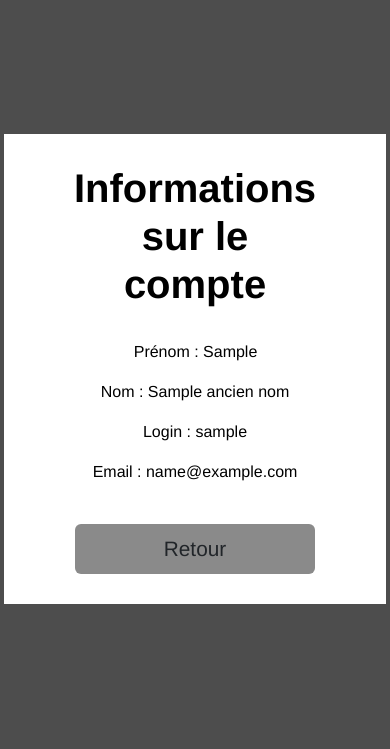
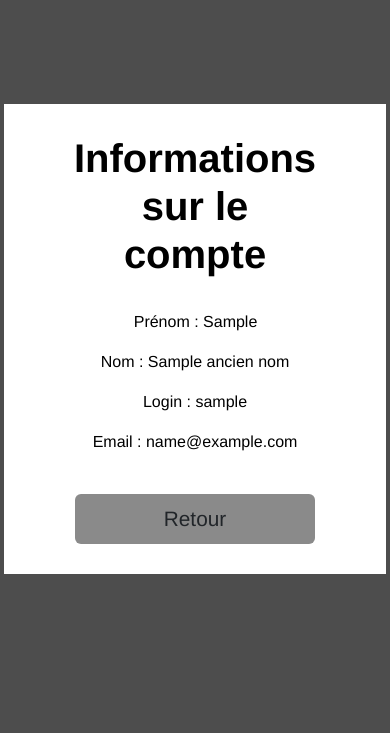
Before and after one commit to Bratoun/SAE_S3_DevWeb, a PHP site: template festiplan/vues/vue_profil.php in a window 390 px wide. Shown: the part 111-860 px from the top of the page. Run offline with PHP 8.4, Linux system fonts and the light colour scheme; the template is opened without the code that fills it: most values are stand-ins (such as "Sample title", 1, 10 or a date in 2020); some libraries are stand-ins or nearby versions.

Commit message:
petites modifs

```diff
--- a/festiplan/static/css/index.css
+++ b/festiplan/static/css/index.css
@@ -276,3 +276,9 @@ img {
     border: none;
     cursor: pointer;
 }
+
+@media (max-width: 767px) {
+    .plusBas {
+        margin-top: 120px;
+    }
+}
--- a/festiplan/vues/vue_desinscription.php
+++ b/festiplan/vues/vue_desinscription.php
@@ -31,8 +31,8 @@
     </div>
 </header>
 <body>
-    <div class="container containerCentre">
-        <div class="cadreUtilisateur connexion plusBas">
+    <div class="container">
+        <div class="cadreUtilisateur connexion">
             <form action="index.php" method="post">
                 <h2 class="grand">Desinscription</h2>
                 <br>
--- a/festiplan/vues/vue_profil.php
+++ b/festiplan/vues/vue_profil.php
@@ -6,13 +6,6 @@
     <link href="static/bootstrap-4.6.2-dist/css/bootstrap.min.css" rel="stylesheet">
     <link rel="stylesheet" href="static/css/index.css"/>
     <link href="static/fontawesome-free-6.2.1-web/css/all.min.css" rel="stylesheet">
-    <style>
-        @media (max-width: 767px) {
-            .container {
-                margin-top: 30px;
-            }
-        }
-    </style>
 </head>
 <header>
     <div class="container-fluid header-blanc">
@@ -38,8 +31,8 @@
     </div>
 </header>
 <body>
-    <div class="container containerCentre">
-        <div class="cadreUtilisateur connexion plusBas">
+    <div class="container">
+        <div class="cadreUtilisateur connexion">
             <div class="row">
                 <h2 class="grand col-12">Informations sur le compte</h2>
             </div>
```
Also changed, not shown: festiplan/vues/vue_modifier_profil.php (+1 -8 lines).
